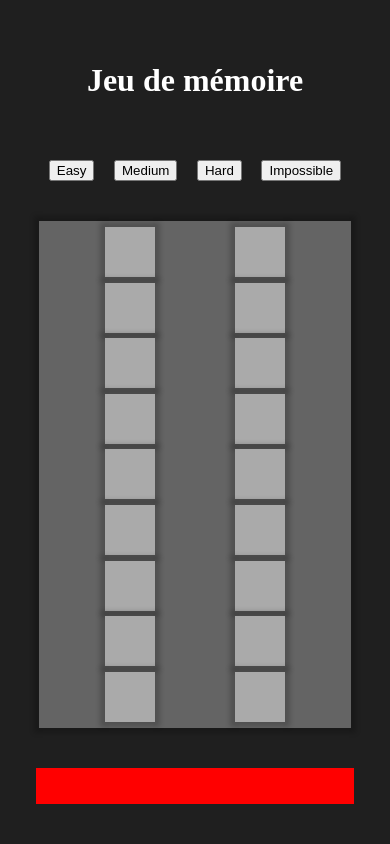
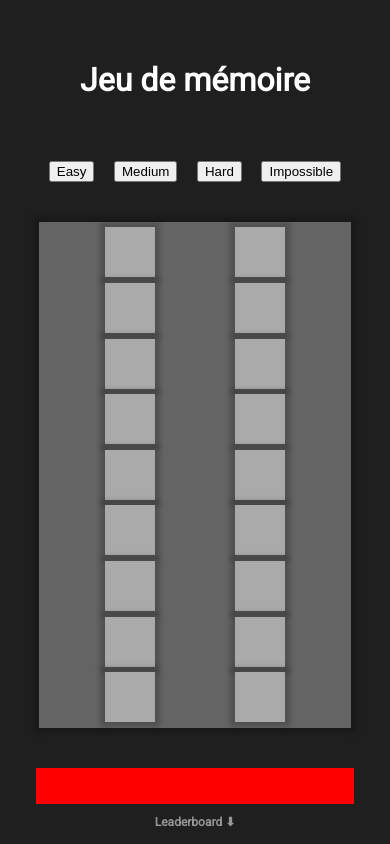
Before and after one commit to Lyliya/Oclock-memory, a plain HTML site: page front/index.html in a window 390 px wide. Shown: the top 844 px of the page. Drawn offline with Linux system fonts and the light colour scheme; no server answers.

Commit message:
add: change font, add leaderboard arrow

```diff
--- a/front/index.html
+++ b/front/index.html
@@ -5,6 +5,13 @@
     <meta http-equiv="X-UA-Compatible" content="IE=edge" />
     <meta name="viewport" content="width=device-width, initial-scale=1.0" />
     <title>Oclock - Memory</title>
+
+    <link rel="preconnect" href="https://fonts.googleapis.com" />
+    <link rel="preconnect" href="https://fonts.gstatic.com" crossorigin />
+    <link
+      href="https://fonts.googleapis.com/css2?family=Roboto&display=swap"
+      rel="stylesheet"
+    />
 
     <link rel="stylesheet" href="style.css" />
   </head>
@@ -31,6 +38,7 @@
         <div class="timer-container">
           <div class="timer"></div>
         </div>
+        <div class="leaderboard-scroll">Leaderboard ⬇</div>
       </div>
       <div class="leaderboard">
         <h1>Leaderboard</h1>
--- a/front/style.css
+++ b/front/style.css
@@ -3,6 +3,7 @@ body, html {
     margin: 0;
     color: white;
     background-color: rgb(31, 31, 31);
+    font-family: 'Roboto', sans-serif;
 }
 
 @media only screen and (max-width: 580px) {
@@ -23,6 +24,10 @@ body, html {
   .leaderboard-container hr {
     width: 100%;
   }
+
+  .leaderboard-scroll {
+      font-size: .75em !important;
+  }
 }
 
 @media only screen and (max-height: 400px) {
@@ -40,6 +45,10 @@ body, html {
 
   .title {
       margin-top: 5px!important;
+  }
+
+  .leaderboard-scroll {
+      display: none !important;
   }
 }
 
@@ -169,3 +178,11 @@ body, html {
     width: 100%;
     padding: 0;
 }
+
+.leaderboard-scroll {
+    position: absolute;
+    bottom: 15px;
+    color:rgb(150, 150, 150);
+    font-size: 1.5em;
+    font-weight: bold;
+}
```
